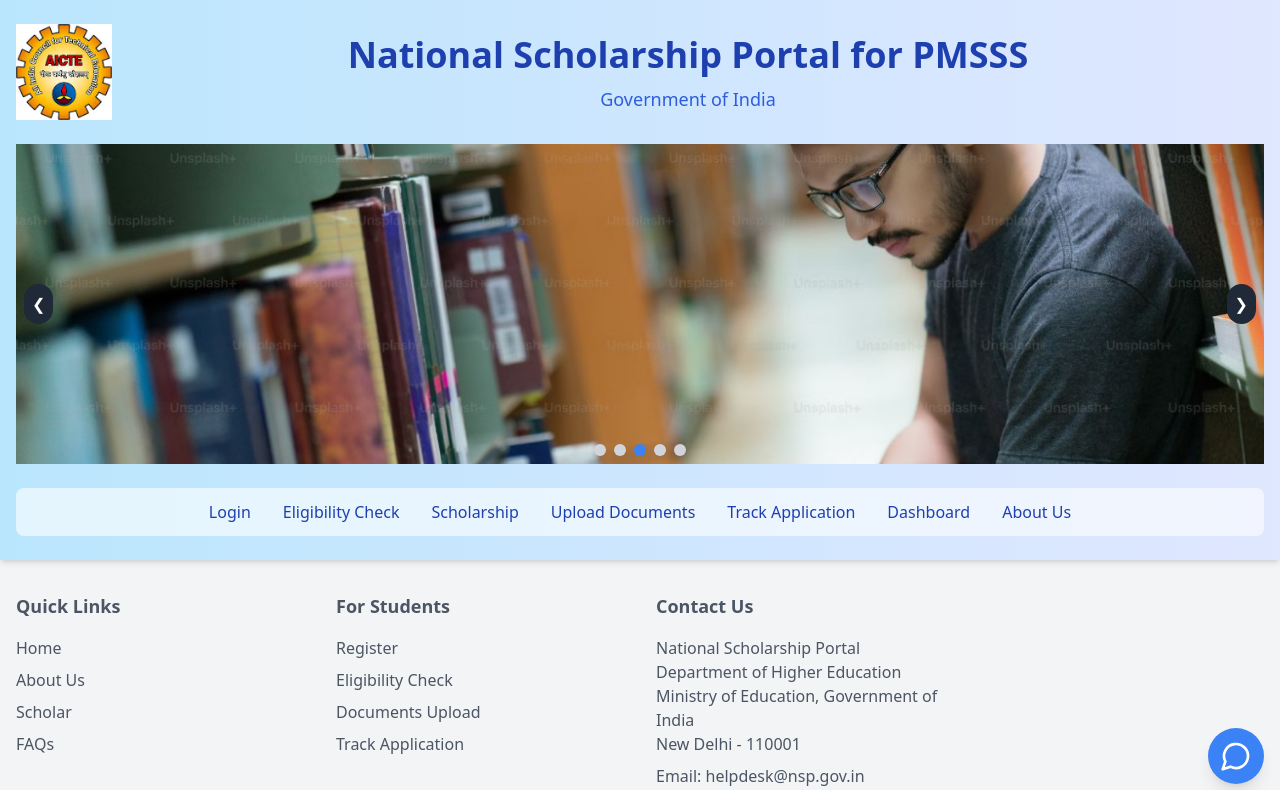
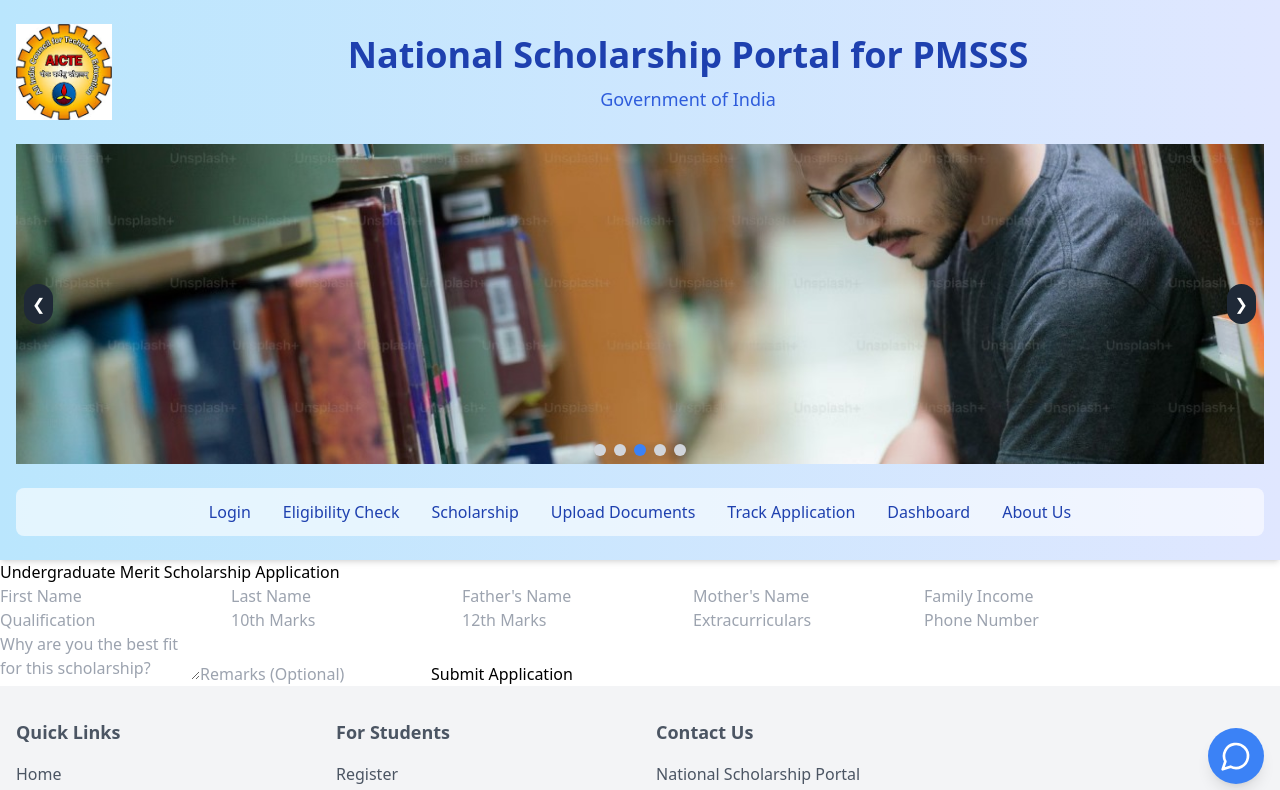
Before and after one commit to naman-makkar/sih2024, a React (Vite) app: page /apply in a window 1280 px wide. Shown: the top 790 px of the page. Built offline with nearby package versions, Linux system fonts and the light colour scheme.

Commit message:
scholarship apply added

```diff
--- a/src/App.jsx
+++ b/src/App.jsx
@@ -20,6 +20,7 @@
 import Scholarship from "./pages/Scholarship";
 import Announcements from "./pages/Announcements";
 import AboutPage from "./pages/AboutUs";
+import ScholarshipApplication from "./pages/apply";
 
 function App() {
   return (
@@ -39,6 +40,7 @@
         <Route path="/register" element={<Register />} />
         <Route path="/admin" element={<Admin />} />
         <Route path="/AboutUs" element={<AboutPage />} />
+        <Route path="/apply" element={<ScholarshipApplication />} />
       </Routes>
       <div className="fixed bottom-4 right-4 z-90">
         <a
--- a/src/pages/Scholarship.jsx
+++ b/src/pages/Scholarship.jsx
@@ -1,4 +1,5 @@
 import React, { useState } from "react";
+import { Link } from "react-router-dom";
 
 // Simple custom components
 const Card = ({ children, className }) => (
@@ -267,7 +268,9 @@
                     ))}
                   </ul>
                   <div className="mt-4 flex justify-between">
-                    <Button>Apply Now</Button>
+                  <Link className="text-blue-500" to="/apply">
+    <button>Apply Now</button>
+</Link>
                     <Button variant="link">View Details</Button>
                   </div>
                 </CardContent>
--- /dev/null
+++ b/src/pages/apply.jsx
@@ -0,0 +1,148 @@
+import React, { useState } from "react";
+import axios from "axios";
+
+const ScholarshipApplication = () => {
+  const [formData, setFormData] = useState({
+    studentId: "64e7b5e23f9b5e1f6e2e4321", // Replace with actual student ID or method to get it
+    schemeId: "Undergraduate Merit Scholarship",
+    firstName: "",
+    lastName: "",
+    fatherName: "",
+    motherName: "",
+    familyIncome: "",
+    qualification: "",
+    marks10th: "",
+    marks12th: "",
+    extracurriculars: "",
+    phoneNumber: "",
+    whyBestFit: "",
+    remarks: "",
+  });
+  const [uniqueId, setUniqueId] = useState("");
+
+  const handleChange = (e) => {
+    const { name, value } = e.target;
+    setFormData({ ...formData, [name]: value });
+  };
+
+  const handleSubmit = async (e) => {
+    e.preventDefault();
+
+    try {
+      const response = await axios.post("http://localhost:3000/api/v1/apply/apply", formData, {
+        headers: {
+          "Content-Type": "application/json",
+        },
+      });
+      setUniqueId(response.data.uniqueId);
+      alert(
+        "Application submitted successfully! Your Unique ID is: " +
+          response.data.uniqueId
+      );
+    } catch (error) {
+      console.error("There was an error submitting the application!", error);
+      alert("Error submitting application. Please try again.");
+    }
+  };
+
+  return (
+    <div>
+      <h1>Undergraduate Merit Scholarship Application</h1>
+      <form onSubmit={handleSubmit}>
+        <input
+          type="text"
+          name="firstName"
+          placeholder="First Name"
+          onChange={handleChange}
+          required
+        />
+        <input
+          type="text"
+          name="lastName"
+          placeholder="Last Name"
+          onChange={handleChange}
+          required
+        />
+        <input
+          type="text"
+          name="fatherName"
+          placeholder="Father's Name"
+          onChange={handleChange}
+          required
+        />
+        <input
+          type="text"
+          name="motherName"
+          placeholder="Mother's Name"
+          onChange={handleChange}
+          required
+        />
+        <input
+          type="number"
+          name="familyIncome"
+          placeholder="Family Income"
+          onChange={handleChange}
+          required
+        />
+        <input
+          type="text"
+          name="qualification"
+          placeholder="Qualification"
+          onChange={handleChange}
+          required
+        />
+        <input
+          type="number"
+          name="marks10th"
+          placeholder="10th Marks"
+          onChange={handleChange}
+          required
+        />
+        <input
+          type="number"
+          name="marks12th"
+          placeholder="12th Marks"
+          onChange={handleChange}
+          required
+        />
+        <input
+          type="text"
+          name="extracurriculars"
+          placeholder="Extracurriculars"
+          onChange={handleChange}
+        />
+        <input
+          type="text"
+          name="phoneNumber"
+          placeholder="Phone Number"
+          onChange={handleChange}
+          required
+        />
+        <textarea
+          name="whyBestFit"
+          placeholder="Why are you the best fit for this scholarship?"
+          onChange={handleChange}
+          required
+        ></textarea>
+        <input
+          type="text"
+          name="remarks"
+          placeholder="Remarks (Optional)"
+          onChange={handleChange}
+        />
+        <button type="submit">Submit Application</button>
+      </form>
+
+      {uniqueId && (
+        <div>
+          <h3>Thank you for applying!</h3>
+          <p>
+            Your unique application ID is: <strong>{uniqueId}</strong>
+          </p>
+        </div>
+      )}
+    </div>
+  );
+};
+
+export default ScholarshipApplication;
```
